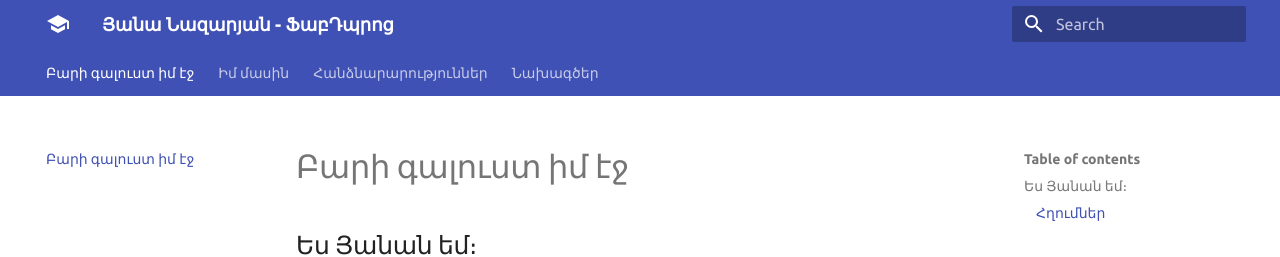
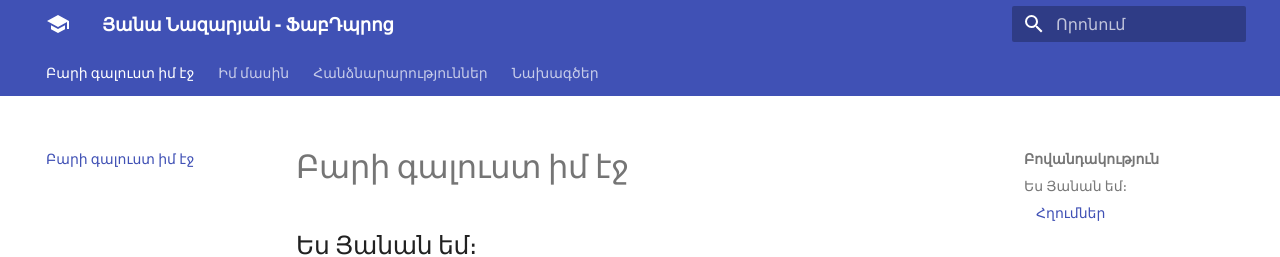
Before and after one commit to yananazaryan26-crypto/fab-academy-site, an MkDocs documentation site: the page built from docs/index.md, in a window 1280 px wide. Shown: the top 257 px of the page. Built offline with MkDocs 1.6.1 and Material for MkDocs 9.7.7, drawn with Linux system fonts in a browser that asks for light colours; part of the change alters nothing that is shown.

```diff
--- a/mkdocs.yml
+++ b/mkdocs.yml
@@ -20,6 +20,7 @@ extra:
 
 theme:
   name: material
+  language: hy
   palette:
     # try other colors https://squidfunk.github.io/mkdocs-material/getting-started/#primary-colors
     primary: deep
```
